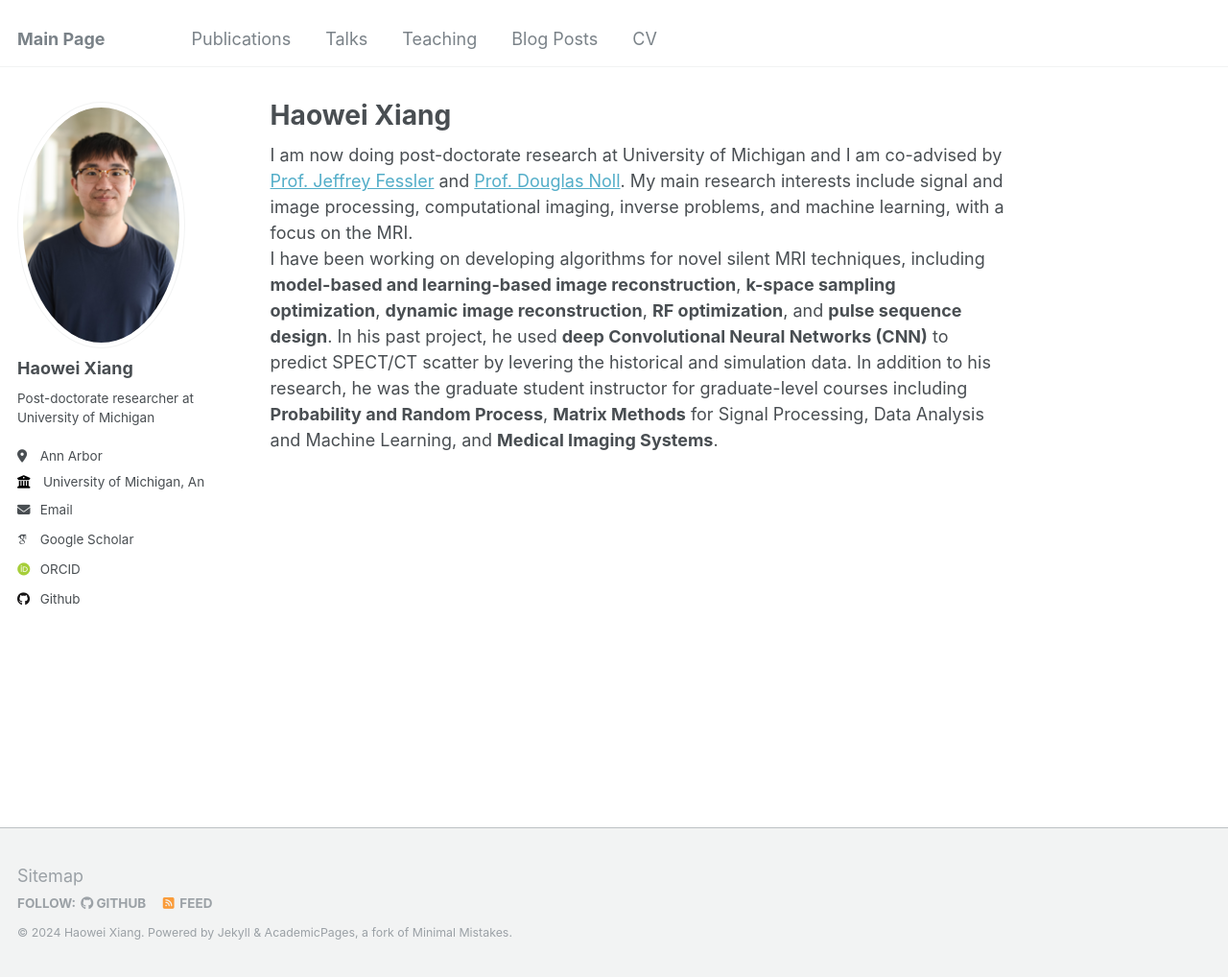
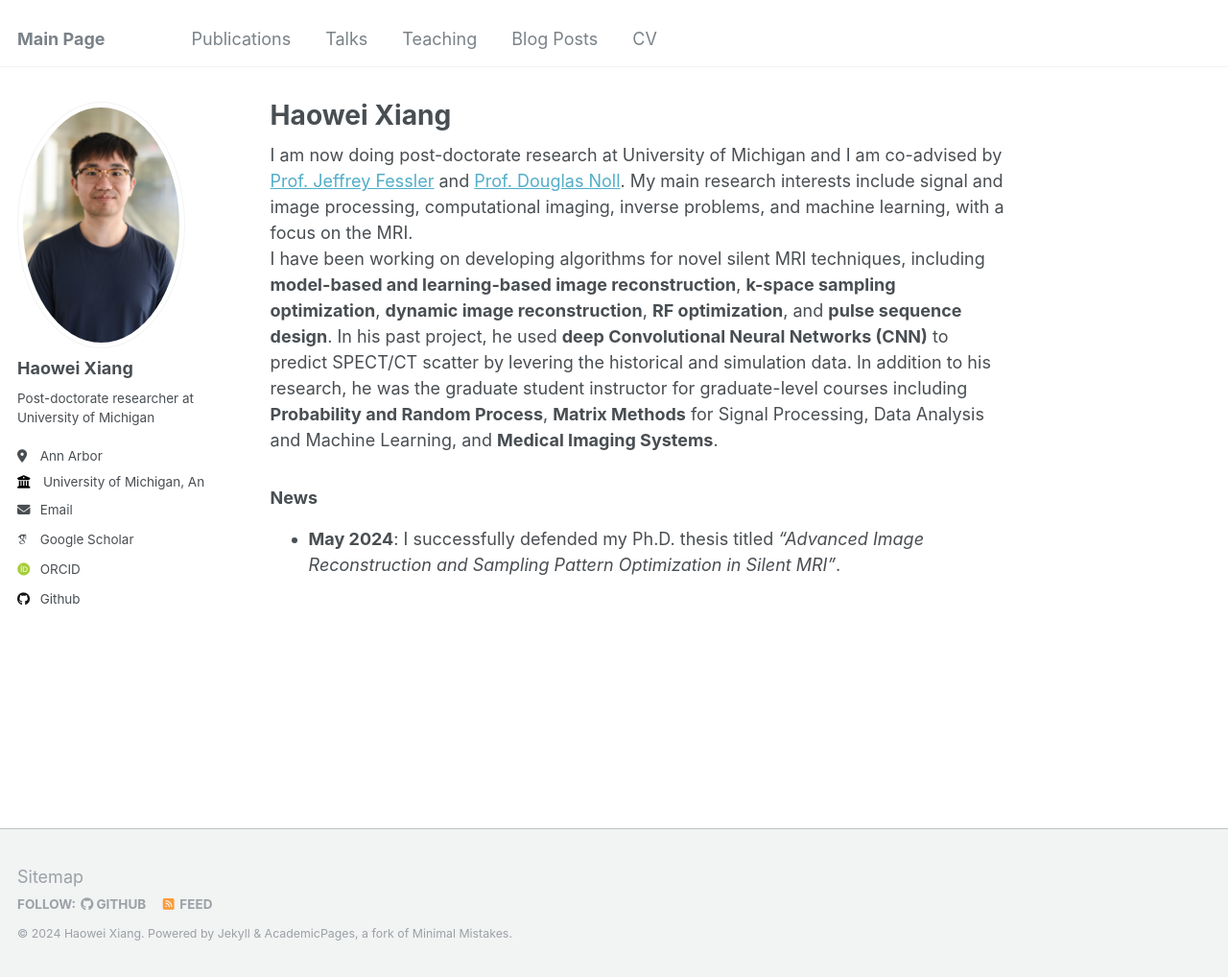
Before and after one commit to haoweix/haoweix.github.io, a Jekyll site: the page built from _pages/about.md, in a window 1280 px wide and 1018 px high. Shown: the whole window at 96% size. Built offline with Jekyll 4.4.1, drawn with Linux system fonts in a browser that asks for light colours; some web fonts are replaced.

Commit message:
Update about.md

```diff
--- a/_pages/about.md
+++ b/_pages/about.md
@@ -14,3 +14,6 @@ I have been working on developing algorithms for novel silent MRI techniques, in
 In his past project, he used  **deep Convolutional Neural Networks (CNN)**  to predict SPECT/CT scatter by levering the historical and simulation data.
 In addition to his research, he was the graduate student instructor for graduate-level courses
 including **Probability and Random Process**, **Matrix Methods** for Signal Processing, Data Analysis and Machine Learning, and **Medical Imaging Systems**.
+
+### News
+- **May 2024**: I successfully defended my Ph.D. thesis titled *"Advanced Image Reconstruction and Sampling Pattern Optimization in Silent MRI"*.
```
